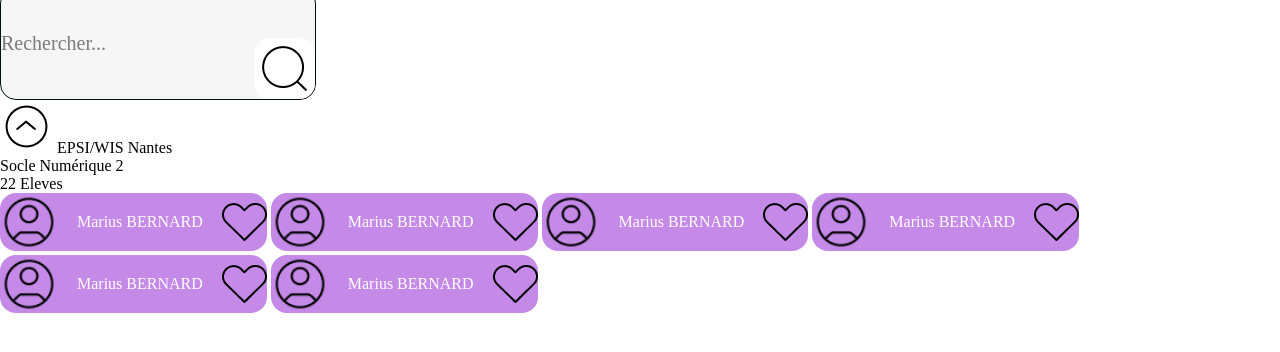
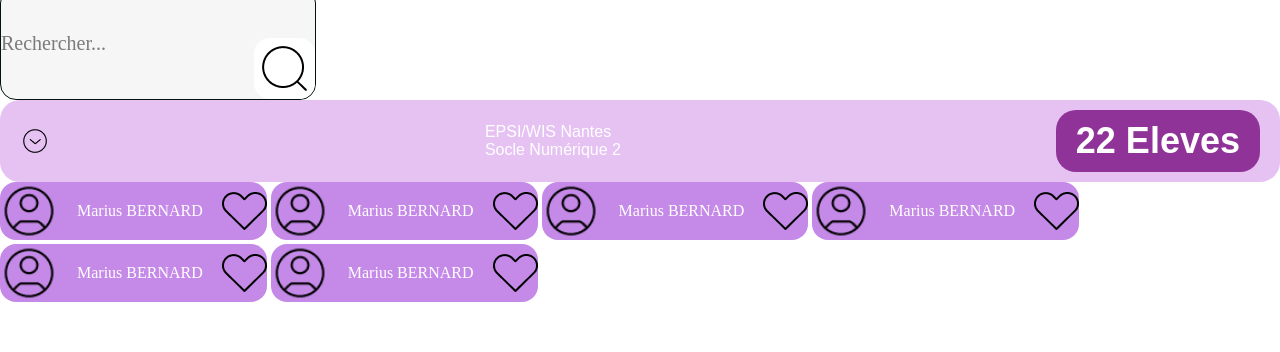
Before and after one commit to SuiramX/CampusLink, a plain HTML site: page recherche.html in a window 1280 px wide. Shown: the part 134-486 px from the top of the page. Drawn offline with Linux system fonts and the light colour scheme.

Commit message:
Vu Jason

```diff
--- a/style.css
+++ b/style.css
@@ -214,9 +214,6 @@
     line-height: normal;
 }
 
-.deployyear {
-    transform: rotate(180deg);
-}
 
 .user {
     background-color: #C589E8;
@@ -239,5 +236,30 @@
 .bonjour {
     width: 58px;
     height: 58px;
-    gap: 12px;
+
 }
+
+.deploiement {
+    display: flex;
+    justify-content: space-between;
+    align-items: center;
+    padding: 10px 20px;
+    border-radius: 20px;
+    background-color: #E6C2F3;
+    font-family: 'Arial', sans-serif;
+    color: white;
+    font-size: 16px;
+}
+
+.deployyear {
+    width: 30px;
+    height: 30px;
+}
+
+.nombre {
+    font-size: 36px;
+    font-weight: bold;
+    background-color: #903399;
+    padding: 10px 20px;
+    border-radius: 20px;
+}
```
